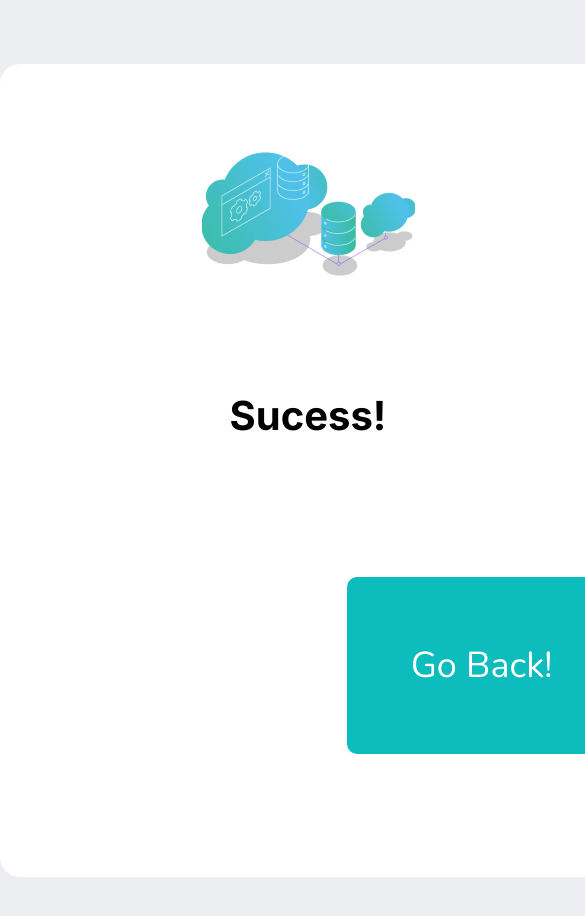
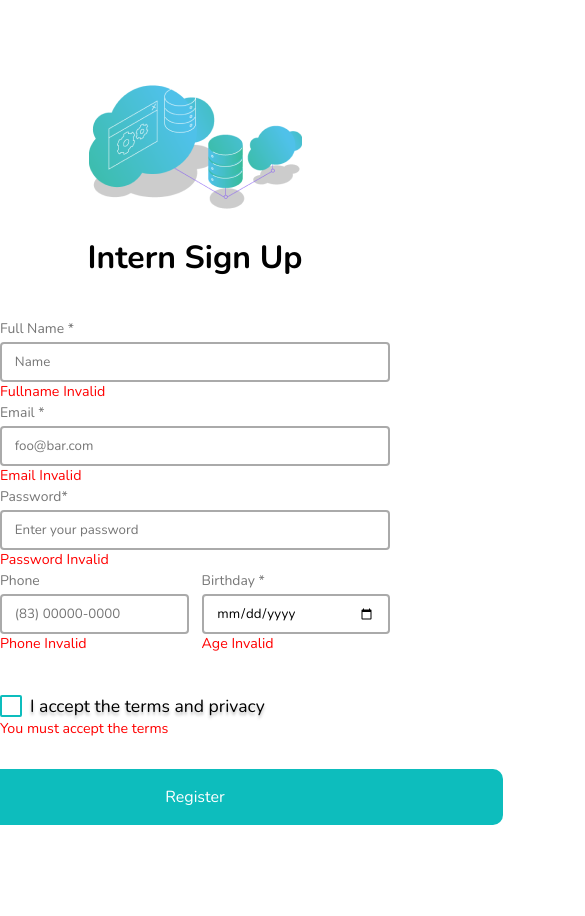
Before and after one commit to Ahjotarezende/FormReact, a React (Create React App) app: page / in a window 390 px wide. Shown: the top 916 px of the page, 585 px wide, since content can reach past the window. After the commit the page ends 844 px from the top, so only its background shows below. Built offline with nearby package versions, Linux system fonts and the light colour scheme.

Commit message:
added media queries

```diff
--- a/package.json
+++ b/package.json
@@ -8,6 +8,7 @@
     "@testing-library/user-event": "^13.5.0",
     "react": "^18.1.0",
     "react-dom": "^18.1.0",
+    "react-router-dom": "^6.3.0",
     "react-scripts": "5.0.1",
     "styled-components": "^5.3.5",
     "web-vitals": "^2.1.4"
--- a/src/App.js
+++ b/src/App.js
@@ -1,11 +1,11 @@
 import React from "react";
-import Home from './pages/Home'
-import Sucess from './pages/Sucess'
+import Home from './pages/home/Home'
+import Sucess from './pages/sucess/Sucess'
 
 function App() {
   return (
-      <Home />,
-      <Sucess />
+      <Sucess />,
+      <Home />
   );
 }
 
--- a/src/Components/button/button.styled.js
+++ b/src/Components/button/button.styled.js
@@ -4,6 +4,12 @@ const ContainerButton = styled.div`
     grid-column: 2/3;
     justify-self: end;
     margin-top: 130px;
+
+    @media screen and (max-width: 768px){
+        grid-column: 1/3;
+        justify-self: center;
+        margin-top: 0;
+    }
 `;
 
 const ButtonRegister = styled.button`
@@ -16,6 +22,12 @@ const ButtonRegister = styled.button`
     border-radius: 10px;
     border: none;
     cursor: pointer;
+
+    @media screen and (max-width: 768px){
+        width: 38.5rem;
+        height: 3.5rem;
+        margin-top: 25px;
+    }
 `;
 
 const ButtonSucess = styled.button`
@@ -28,6 +40,11 @@ const ButtonSucess = styled.button`
     border-radius: 10px;
     border: none;
     cursor: pointer;
+
+    @media screen and (max-width: 768px){
+        width: 20.43rem;
+        height: 4.68rem;
+    }
 `;
 
 export {ContainerButton, ButtonRegister, ButtonSucess}
--- a/src/Components/checkbox/checkbox.styled.js
+++ b/src/Components/checkbox/checkbox.styled.js
@@ -8,6 +8,12 @@ const ContainerCheck = styled.div`
     display: grid;
     grid-template-rows: 1fr 1fr;
     row-gap: 8px;
+    @media screen and (max-width: 768px){
+        grid-column: 1/3;
+        margin-top: 43px;
+        row-gap: 0;
+        height: 50px;
+    }
 `;
 const HiddenCheckbox = styled.input.attrs({type: 'checkbox'})`
     overflow: hidden;
@@ -41,7 +47,7 @@ const Check = styled.label`
 `;
 
 const TextError = styled.p`
-    display: none;
+    //display: none;
     grid-row: 2;
     grid-column: 1/3;
     text-align: left;
--- a/src/Components/input/input.styled.js
+++ b/src/Components/input/input.styled.js
@@ -1,43 +1,74 @@
 import styled from 'styled-components';
 
 const getId = (id) => {
-    if(id==="email"){
+    if(id==="name"){
+        return`
+            grid-column: 1/3;
+            @media screen and (max-width: 768px){
+                margin-bottom: 4px;
+            }
+        `;
+    }
+    else if(id==="email"){
         return`
             grid-column: 1/2;
             margin-top: 18px;
+            @media screen and (max-width: 768px){
+                margin: 0;
+                grid-column: 1/3;
+                grid-row: 2;
+            }
         `;
     }
-    if(id==="phone"){
+    else if(id==="phone"){
         return`
             margin-top: 17px;
             grid-row: 2/3;
             grid-column: 2/3;
+            @media screen and (max-width: 768px){
+                margin: 0;
+                grid-column: 1/2;
+                grid-row: 4;
+            }
         `;
     }
-    if(id==="password"){
+    else if(id==="password"){
         return`
             margin-top: 31px;
             grid-column: 1/2;
+            @media screen and (max-width: 768px){
+                margin: 4px 0 4px 0;
+                grid-column: 1/3;
+                grid-row: 3;
+                document.getElementById(password).placeholder='';
+            }
         `;
     }
-    if(id==="age"){
+    else if(id==="age"){
         return`
             margin-top: 31px;
             grid-column: 2/3;
+            @media screen and (max-width: 768px){
+                margin: 0;
+                grid-column: 2/3;
+                grid-row: 4;
+            }
         `;
     }
 }
 
 const Container = styled.div`
-    grid-column: 1/3;
     ${({id}) => getId(id)}
     height: 5.6rem;
+    @media screen and (max-width: 768px){
+        height: 5rem;
+    }
 `;
 
 const Label = styled.label`
     display: block;
     margin-bottom: 0.25rem;
-    font-size: 0.89rem;
+    font-size: 0.87rem;
     color: #767676;
     text-align: left;
 `;
@@ -54,11 +85,14 @@ const InputField = styled.input`
 `;
 
 const ErrorMessage = styled.p`
-    display: none;
+    //display: none;
     text-align: left;
     font-size: 0.89rem;
     color: red;
     margin: 7px 0 0 0;
+    @media screen and (max-width: 768px){
+        margin: 0;
+    }
 `;
 
 export {Container, Label, InputField, ErrorMessage}
--- a/src/GlobalStyles.js
+++ b/src/GlobalStyles.js
@@ -5,6 +5,15 @@ const GlobalStyles = createGlobalStyle`
         padding: 0;
         box-sizing: border-box;
         background-color: #ECEEF2;
+        @media screen and (max-width: 768px){
+            background-color: white;
+        }
+    }
+    #root{
+        @media screen and (max-width: 768px){
+        display: flex;
+        justify-content: center;
+    }
     }
 `;
 export default GlobalStyles;
--- a/src/index.js
+++ b/src/index.js
@@ -2,6 +2,8 @@ import React from 'react';
 import ReactDOM from 'react-dom/client';
 import App from './App';
 import GlobalStyles from './GlobalStyles';
+import {BrowserRouter, Route, Routes} from "react-router-dom";
+
 
 const root = ReactDOM.createRoot(document.getElementById('root'));
 root.render(
--- a/src/styles.js
+++ b/src/pages/home/styles.js
@@ -10,15 +10,27 @@ export const Background = styled.div`
     border-radius: 20px;
     text-align: center;
     padding-bottom: 50px;
+    @media screen and (max-width: 768px){
+        align-self: center;
+        height: 100vh;
+        margin: 0;
+        align-items: center;
+    }
 `;
 
 export const Logo = styled.img`
-    margin: 2.4rem auto 0 auto;
+    margin-top: 2.4rem;
     max-width: 213px;
+    @media screen and (max-width: 768px){
+        margin: 5.31rem auto 0 auto;
+    }
 `;
 
 export const MainTitle = styled.h1`
-    margin-bottom: 0.95rem;
+    margin-bottom: 1.81rem;
+    @media screen and (max-width: 768px){
+        margin-bottom: 2.5rem;
+    }
 `;
 
 export const Formulario = styled.form`
@@ -26,6 +38,12 @@ export const Formulario = styled.form`
     display: grid;
     grid-template-columns: 2fr 1fr;
     grid-template-rows: repeat(4, 0.25fr);
-    column-gap: 24px;
+    column-gap: 1.5rem;
     padding: 0 3.2rem;
+    @media screen and (max-width: 768px){
+        grid-template-columns: 1fr 1fr;
+        grid-template-rows: repeat(6, 0.16fr);
+        column-gap: 0.8125rem;
+        padding: 0;
+    }
 `;
--- a/src/pages/Sucess.js
+++ b/src/pages/sucess/Sucess.js
@@ -1,7 +1,7 @@
 import React from 'react'
-import {Background, Logo, MainTitle} from '../styleSucess'
-import ImgLogo from '../assets/logo.png'
-import Button from '../Components/button/button'
+import {Background, Logo, MainTitle} from './styleSucess'
+import ImgLogo from '../../assets/logo.png'
+import Button from '../../Components/button/button'
 
     const Sucess = () => {
         return(
```
Also changed, not shown: src/pages/home/Home.js (renamed from src/pages/Home.js, +5 -5 lines), src/pages/sucess/styleSucess.js (renamed from src/styleSucess.js), 1 other file (tests, documents, lock files or other folders).
